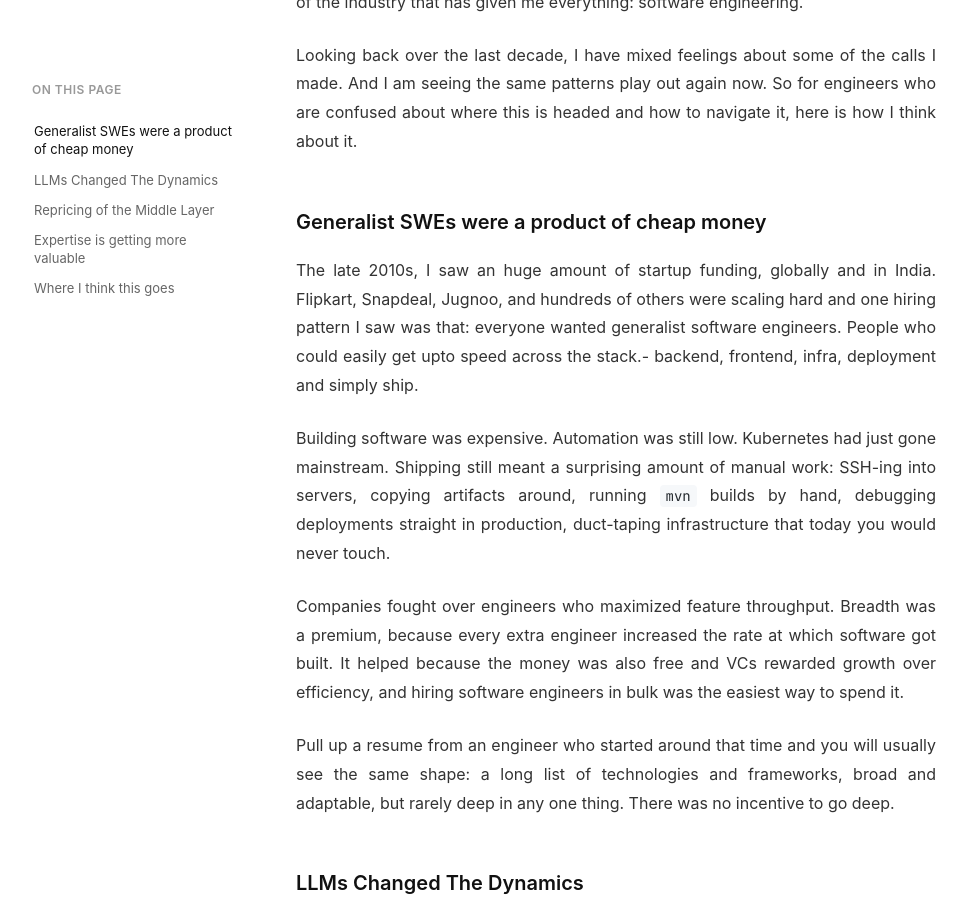
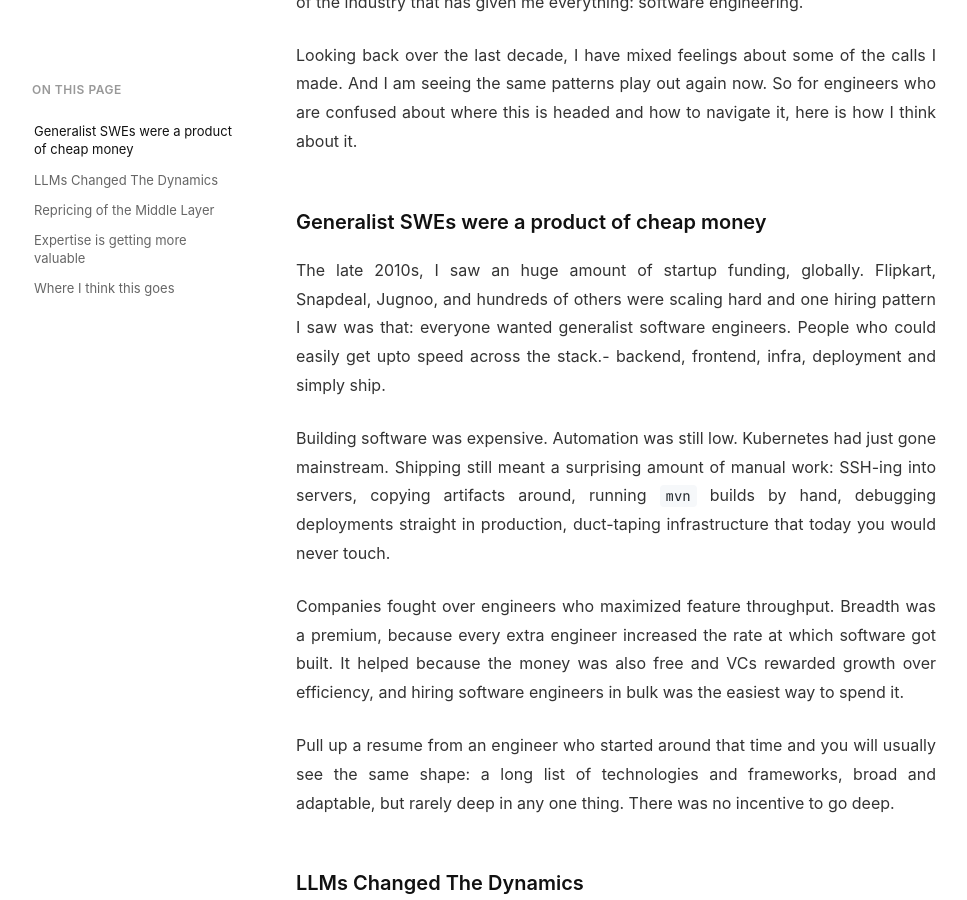
Before and after one commit to grandimam/grandimam, a Jekyll site: the page built from blog/_posts/2026-06-26-repricing-of-software-engineering-labor.md, in a window 1280 px wide and 900 px high, scrolled down 315 px. Shown: the whole window, without its empty margins (82-1049 px from the left). Built offline with Jekyll 4.4.1, drawn with Linux system fonts in a browser that asks for light colours.

```diff
--- a/blog/_posts/2026-06-26-repricing-of-software-engineering-labor.md
+++ b/blog/_posts/2026-06-26-repricing-of-software-engineering-labor.md
@@ -13,7 +13,7 @@
 
 ## Generalist SWEs were a product of cheap money
 
-The late 2010s, I saw an huge amount of startup funding, globally and in India. Flipkart, Snapdeal, Jugnoo, and hundreds of others were scaling hard and one hiring pattern I saw was that: everyone wanted generalist software engineers. People who could easily get upto speed across the stack.- backend, frontend, infra, deployment and simply ship.
+The late 2010s, I saw an huge amount of startup funding, globally. Flipkart, Snapdeal, Jugnoo, and hundreds of others were scaling hard and one hiring pattern I saw was that: everyone wanted generalist software engineers. People who could easily get upto speed across the stack.- backend, frontend, infra, deployment and simply ship.
 
 Building software was expensive. Automation was still low. Kubernetes had just gone mainstream. Shipping still meant a surprising amount of manual work: SSH-ing into servers, copying artifacts around, running `mvn` builds by hand, debugging deployments straight in production, duct-taping infrastructure that today you would never touch.
 
@@ -59,4 +59,4 @@
 
 ---
 
-*AI was used to assist with grammar and editing.*
+_AI was used to assist with grammar and editing._
```
Also changed, not shown: blog/_layouts/default.html (+9 -0 lines).
